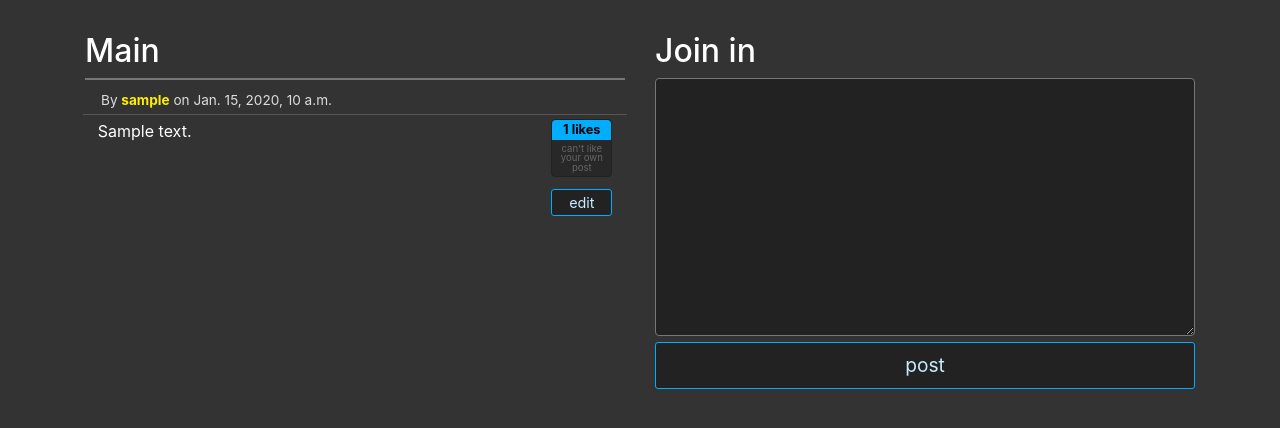
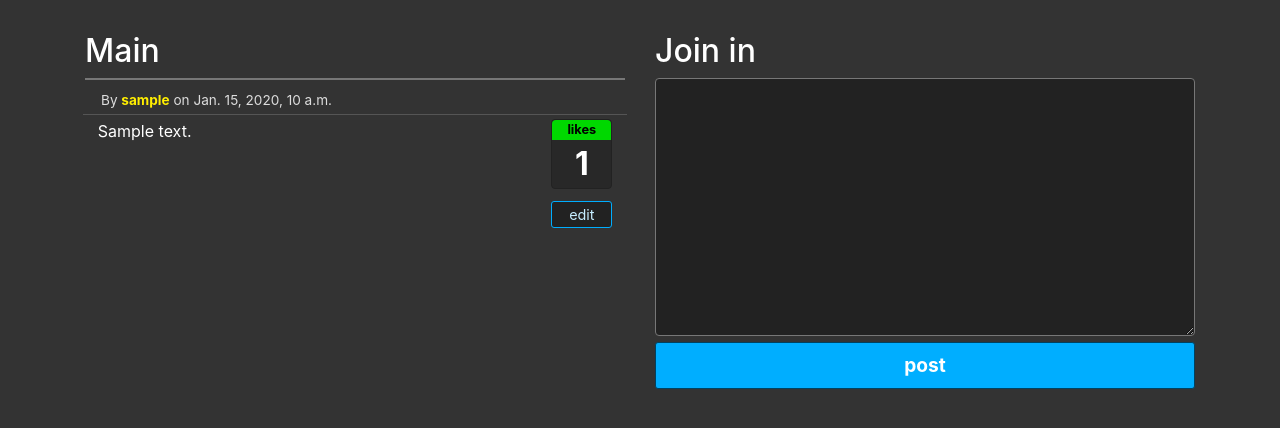
Before and after one commit to Alex-Symonds/web50-network, a Django app: page / in a window 1280 px wide. Shown: the part 56-484 px from the top of the page. Run offline with Django 3.2, Linux system fonts and the light colour scheme; a user stored in the database is signed in; tables that the repository leaves empty hold one stand-in row (values such as "Sample post"); some libraries are stand-ins or nearby versions.

Commit message:
Before SCSS

```diff
--- a/network/static/network/scripts.js
+++ b/network/static/network/scripts.js
@@ -9,12 +9,6 @@ document.addEventListener('DOMContentLoaded', function() {
     // Add event listeners to any/all like buttons
     document.querySelectorAll('.like_btn').forEach(btn => {
         load_like_button(btn);
-    })
-
-    document.querySelectorAll('.like_btn_replacement').forEach(ele =>{
-        ele.addEventListener('click', function(){
-            this.innerHTML = 'really? you narcissist. :/';
-        })
     })
 })
 
--- a/network/static/network/styles.css
+++ b/network/static/network/styles.css
@@ -57,27 +57,40 @@ textarea{
     padding: 0.3rem;
 }
 
-.my-btn{
+.edit_btn{
+    width: 100%;
+    min-width: 3rem;
+    margin-top: 0.8rem;
     padding: 0.1rem;
+
+    font-size: 0.9rem;
+
+    background: #222;
+    color: rgb(198, 237, 255);
+
     border: 1px solid rgb(0, 174, 255);
     border-radius: 3px;
-    background: #222;
-    color: rgb(198, 237, 255);
-    font-size: 0.9rem;
-    min-width: 3rem;
 }
-.my-btn:hover{
+.edit_btn:hover{
     background: #282828;
     box-shadow: 0 0 4px 0 rgba(220, 244, 255, 0.623);
 }
-.edit_btn{
-    margin-top: 0.8rem;
-    width: 100%;
-}
+
 #new-post-btn, #save-post-btn{
     width: 100%;
     padding: 0.5rem;
+
     font-size: 1.2rem;
+    font-weight: bold;
+
+    color: white;
+    background: rgb(0, 174, 255);
+    border: 1px solid rgb(0, 66, 97);
+    border-radius: 3px;
+}
+#new-post-btn:hover, #save-post-btn:hover{
+    border: 1px solid rgba(220, 244, 255, 0.823);
+    box-shadow: 0 0 4px 0 rgba(220, 244, 255, 0.623);
 }
 
 
@@ -91,13 +104,20 @@ textarea{
 .pcont-likecount{
     width: 100%;
     text-align: center;
-    background: rgb(0, 174, 255);
+    /*background: rgb(0, 174, 255);*/
+    background: rgb(0, 216, 0);
     color: black;
     font-size: 0.8rem;
     font-weight: bold;
     margin-bottom: 0;
     border-top-left-radius: 4px;
     border-top-right-radius: 4px;
+}
+
+.num-inc-likes{
+    font-size: 2rem;
+    font-weight: bold;
+    margin-bottom: 0;
 }
 
 .like_btn, .like_btn_replacement {
@@ -113,15 +133,16 @@ textarea{
 }
 .like_btn{
     margin-top: 0.3rem;
+    border: none;
 
+    /* A background image for the like icon will be loaded by a second class applied to the same button */
     background: none;
+    background-repeat: no-repeat;
     -webkit-background-size: contain;
     -moz-background-size: contain;
     -o-background-size: contain;
     background-size: contain;
     background-position: center;
-    border: none;
-    background-repeat: no-repeat;
 }
 .unliked{
     background-image: url(thumb_rounded_empty.svg);
@@ -143,6 +164,7 @@ textarea{
 }
 
 .follow-btn:hover{
+    border: 1px solid rgb(228, 170, 255);
     box-shadow: 0 0 4px rgb(208, 108, 255);
 }
 
@@ -152,13 +174,11 @@ textarea{
 }
 .notfollowing{
     background: #444;
-    border: none;
-    border-top: 1px solid #444;
+    border: 1px solid #444;
 }
 .notfollowing:hover{
     background: #666;
     border: 1px solid rgb(208, 108, 255);
-    margin-top: -1px;
 }
 
 .follow-pane{
--- a/network/templates/network/index.html
+++ b/network/templates/network/index.html
@@ -36,14 +36,15 @@
                             </div>
                             <div class="col-2">
                                 <div class="pcont-likes">
+    {% if user.is_authenticated and user.username != post.poster.username %}
                                     <p class="pcont-likecount">
                                         <span class="likes_count" id="num_likes_{{ post.id }}">{{ post.count_likes }}</span> likes
                                     </p>
-    {% if user.is_authenticated and user.username != post.poster.username %}
                                     <button class="like_btn unliked" data-id="{{ post.id }}" data-status="?" data-viewname="likes"></button>
-    {% elif user.is_authenticated and user.username == post.poster.username %}
-                                    <div class="like_btn_replacement">
-                                        can't like your own post
+    {% else %}
+                                    <div class="like_pane_replacement">
+                                        <p class="pcont-likecount">likes</p>
+                                        <p class="num-inc-likes">{{ post.count_likes }}</p>
                                     </div>
     {% endif %}
                                 </div>
```
Also changed, not shown: network/templates/network/profile.html (+11 -2 lines), network/static/network/thumb_rounded_empty.svg (added), network/static/network/thumb_rounded_full.svg (added).
